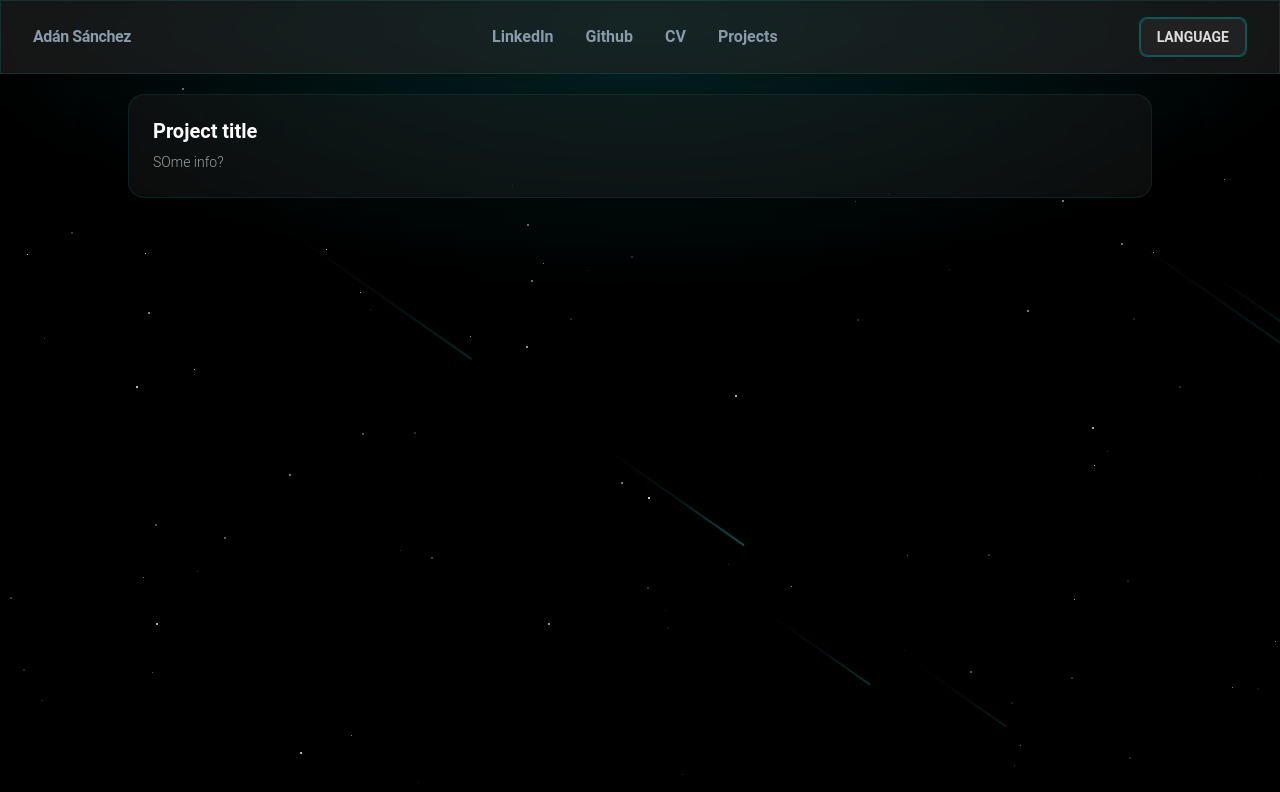
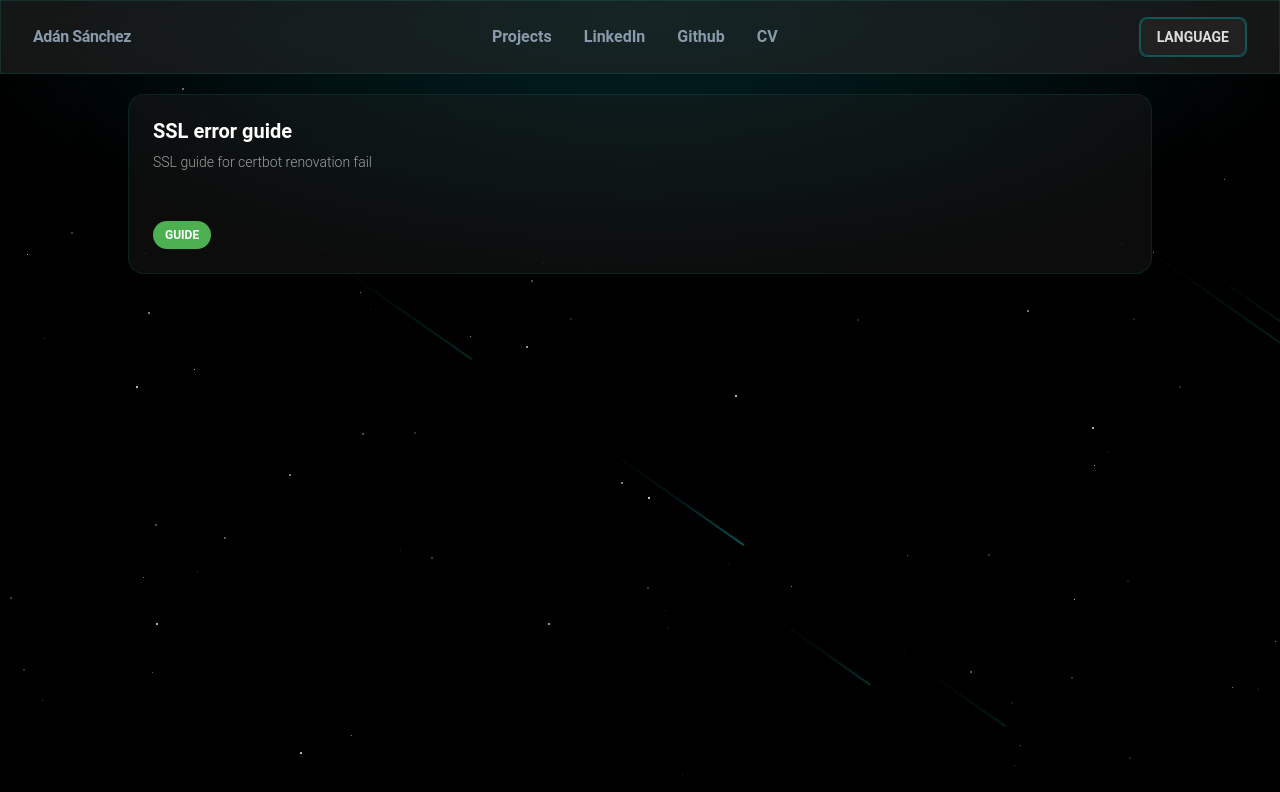
Before and after one commit to DEadMan10sds/Portfolio, a React (Vite) app: page /projects in a window 1280 px wide. Shown: the top 792 px of the page. Built offline with nearby package versions, Linux system fonts and the light colour scheme.

Commit message:
ADD: Project Arguments Type ADD: Translation on projects ADD: Chip on project card for tags ADD: Dynamic render of projects based on translation

```diff
--- a/src/Pages/Projects.tsx
+++ b/src/Pages/Projects.tsx
@@ -1,10 +1,18 @@
-import ProjectCard from "../components/ProjectCard";
+import { useTranslation } from "react-i18next";
+import ProjectCard, { type ProjectArguments } from "../components/ProjectCard";
+import { useMemo } from "react";
 
 export const Projects = () => {
+  const { t } = useTranslation();
+  const projectsList = useMemo(
+    () => t("projects.list", { returnObjects: true }) as ProjectArguments[],
+    [t],
+  );
+
   return (
     <>
-      {[1].map((project) => (
-        <ProjectCard />
+      {projectsList.map((project) => (
+        <ProjectCard key={project.title} project={project} />
       ))}
     </>
   );
--- a/src/components/ProjectCard.tsx
+++ b/src/components/ProjectCard.tsx
@@ -1,22 +1,73 @@
-import { Card, CardBody, Typography } from "@material-tailwind/react";
+import {
+  Card,
+  CardBody,
+  CardFooter,
+  Chip,
+  Typography,
+} from "@material-tailwind/react";
+import { useTranslation } from "react-i18next";
 
-function ProjectCard() {
+export type TagName = "Guide" | "Project";
+
+export type TagTypes = {
+  [K in TagName]: {
+    color: string;
+    text: string;
+  };
+};
+
+const tagsDictionary: TagTypes = {
+  Guide: {
+    color: "green",
+    text: "projects.tags.guide",
+  },
+  Project: {
+    color: "pink",
+    text: "projects.tags.projects",
+  },
+};
+
+export type ProjectArguments = {
+  title: string;
+  description: string;
+  tags: string[];
+};
+
+function ProjectCard({ project }: { project: ProjectArguments }) {
+  const { t } = useTranslation();
   return (
     <>
       <Card className="rounded-2xl bg-[rgba(33,33,33,0.38)] backdrop-blur-xl border border-[rgba(13,115,119,0.22)] shadow-[0_18px_50px_rgba(0,0,0,0.45)]">
         <CardBody className="flex h-full flex-col gap-4">
           <div className="mt-auto">
             <Typography variant="h5" className="text-white leading-tight">
-              Project title
+              {project.title}
             </Typography>
-
             <div className="mt-2 flex items-center gap-2 text-white/65">
               <Typography variant="small" className="text-white/60">
-                SOme info?
+                {project.description}
               </Typography>
             </div>
           </div>
         </CardBody>
+        {/* //TODO: Optimize to avoid '0' when used just '&&' */}
+        {project.tags.length ? (
+          <CardFooter>
+            {project.tags.map((tag: string) => {
+              //TODO: Fix types of tags structure
+              const tagSelected = tagsDictionary[tag];
+              return (
+                <Chip
+                  className="w-fit rounded-full"
+                  color={tagSelected.color}
+                  value={t(tagSelected.text)}
+                />
+              );
+            })}
+          </CardFooter>
+        ) : (
+          <></>
+        )}
       </Card>
     </>
   );
--- a/src/components/StickyNavbar.tsx
+++ b/src/components/StickyNavbar.tsx
@@ -5,7 +5,6 @@ import {
   Typography,
   IconButton,
 } from "@material-tailwind/react";
-//import { useTranslation } from "react-i18next";
 import { ChangeLanguage } from "./ChangeLanguage";
 import { useTranslation } from "react-i18next";
 import { clsx } from "clsx";
@@ -24,8 +23,7 @@ const links = [
 
 export function StickyNavbar() {
   const [openNav, setOpenNav] = useState(false);
-  const { i18n } = useTranslation();
-  console.log(i18n.language);
+  const { i18n, t } = useTranslation();
   useEffect(() => {
     window.addEventListener(
       "resize",
@@ -35,6 +33,14 @@ export function StickyNavbar() {
 
   const navList = (
     <ul className="mt-2 mb-4 flex flex-col gap-2 lg:mb-0 lg:mt-0 lg:flex-row lg:items-center lg:gap-6">
+      <Typography as="li" className="p-1 font-normal">
+        <Link
+          to="/projects"
+          className="flex items-center text-md font-semibold"
+        >
+          {t("projects.header")}
+        </Link>
+      </Typography>
       {links.map((link) => (
         <Typography key={link.url} as="li" className="p-1 font-normal">
           <a
@@ -52,14 +58,6 @@ export function StickyNavbar() {
         >
           CV
         </a>
-      </Typography>
-      <Typography as="li" className="p-1 font-normal">
-        <Link
-          to="/projects"
-          className="flex items-center text-md font-semibold"
-        >
-          Projects
-        </Link>
       </Typography>
     </ul>
   );
--- a/src/languages/en.ts
+++ b/src/languages/en.ts
@@ -190,6 +190,20 @@ const enTranslation = {
         },
       ],
     },
+    projects: {
+      list: [
+        {
+          title: "SSL error guide",
+          description: "SSL guide for certbot renovation fail",
+          tags: ["Guide"],
+        },
+      ],
+      header: "Projects",
+      tags: {
+        guide: "Guide",
+        projects: "Projects",
+      },
+    },
   },
 };
 
--- a/src/languages/es.ts
+++ b/src/languages/es.ts
@@ -190,6 +190,20 @@ const esTranslation = {
         },
       ],
     },
+    projects: {
+      header: "Proyectos",
+      list: [
+        {
+          title: "Guía de error SSL",
+          description: "Guía de renovación de SSL mediante certbot",
+          tags: ["Guide"],
+        },
+      ],
+      tags: {
+        guide: "Guía",
+        projects: "Proyecto",
+      },
+    },
   },
 };
 
```
